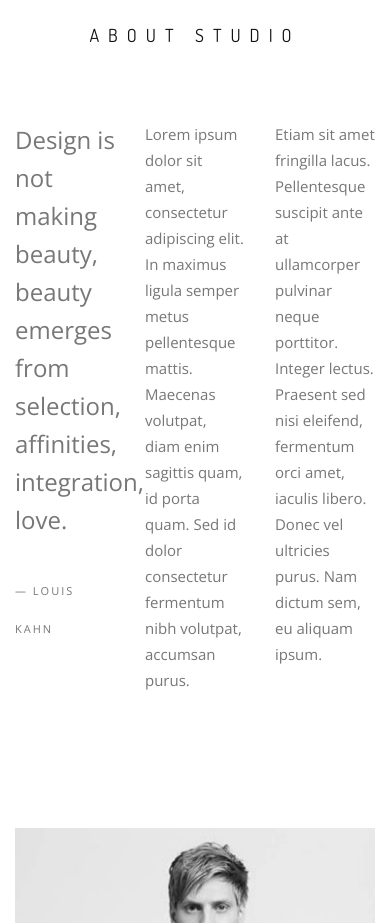
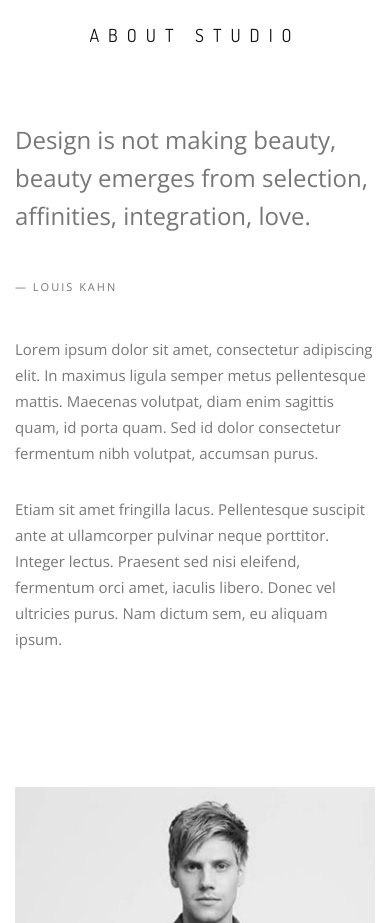
Before and after one commit to strizhakovanatalya/lp-design-studio, a plain HTML site: page index.html in a window 390 px wide. Shown: the part 960-1883 px from the top of the page. Drawn offline with nearby package versions, Linux system fonts and the light colour scheme.

Commit message:
style.css changed

```diff
--- a/css/style.css
+++ b/css/style.css
@@ -269,6 +269,33 @@ body{
 /* -- START END -- */
 
 /* -- ABOUT-STUDIO START -- */
+.about-studio .row{
+  display:flex;
+  justify-content: space-between;
+}
+
+.about-studio .col{
+  float:none;
+}
+
+.about-studio div.blockquote{
+  width:33%;
+}
+
+.about-studio .p-section{
+  display:flex;
+  justify-content: space-between;
+  width:67%;
+}
+
+.about-studio .p-section div{
+  width: 50%;
+}
+
+.about-studio .p-section div.p:last-child{
+  margin-left: 60px;
+}
+
 blockquote p{
   font-size: 24px;
   line-height: 38px;
@@ -374,6 +401,7 @@ blockquote span{
 /* -- ABOUT-STUDIO END -- */
 
 /* -- SERVICES START -- */
+
 .services-tab-icon{
   font-size: 48px;
 }
@@ -1276,6 +1304,28 @@ textarea.form-control{
   width: 33.33333%;
   margin-bottom:25px;
 }
+
+.about-studio .row{
+  display:flex;
+  flex-direction: column;
+  justify-content: space-between;
+}
+
+.about-studio div.blockquote{
+  width:100%;
+}
+
+.about-studio .p-section{
+  display:inline-flex;
+  flex-direction: row;
+  justify-content: space-between;
+  width:100%;
+}
+
+.about-studio .p-section div{
+  width:50%;
+}
+
 }
 
 @media(max-width: 767px){
@@ -1365,6 +1415,26 @@ textarea.form-control{
 .banner-img img{
   max-width: 550px;
 }
+
+.about-studio .row{
+  display:flex;
+  flex-direction: column;
+  justify-content: space-between;
+}
+
+.about-studio div.blockquote{
+  width:100%;
+}
+
+.about-studio .p-section{
+  display:flex;
+  flex-direction: column;
+}
+
+.about-studio .p-section div{
+  width:100%;
+}
+
 }
 
 @media(max-width: 576px){
```
